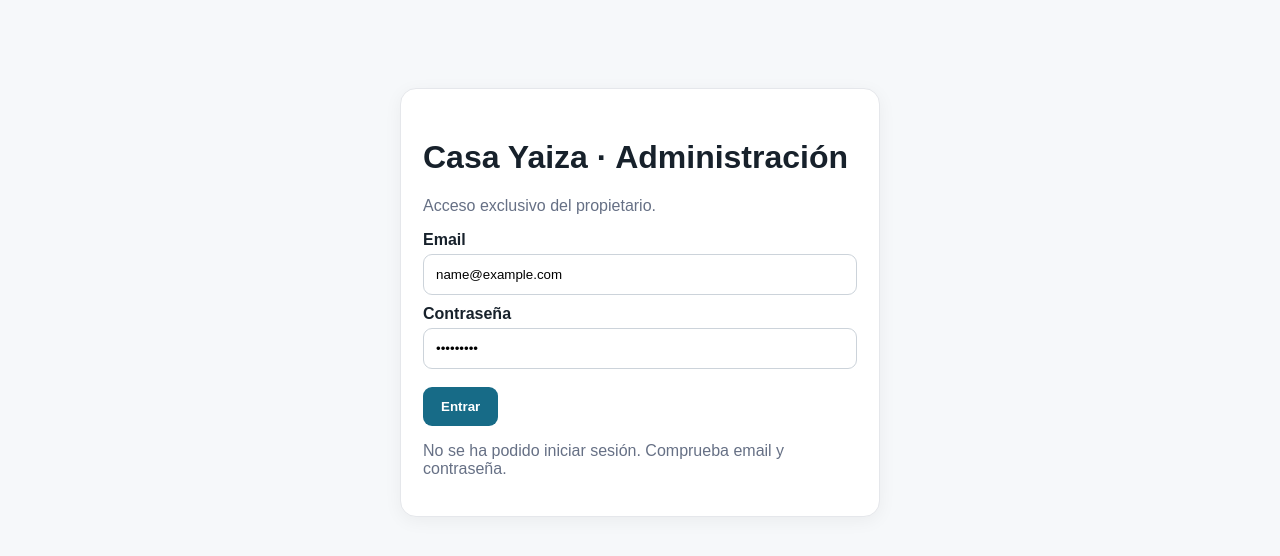
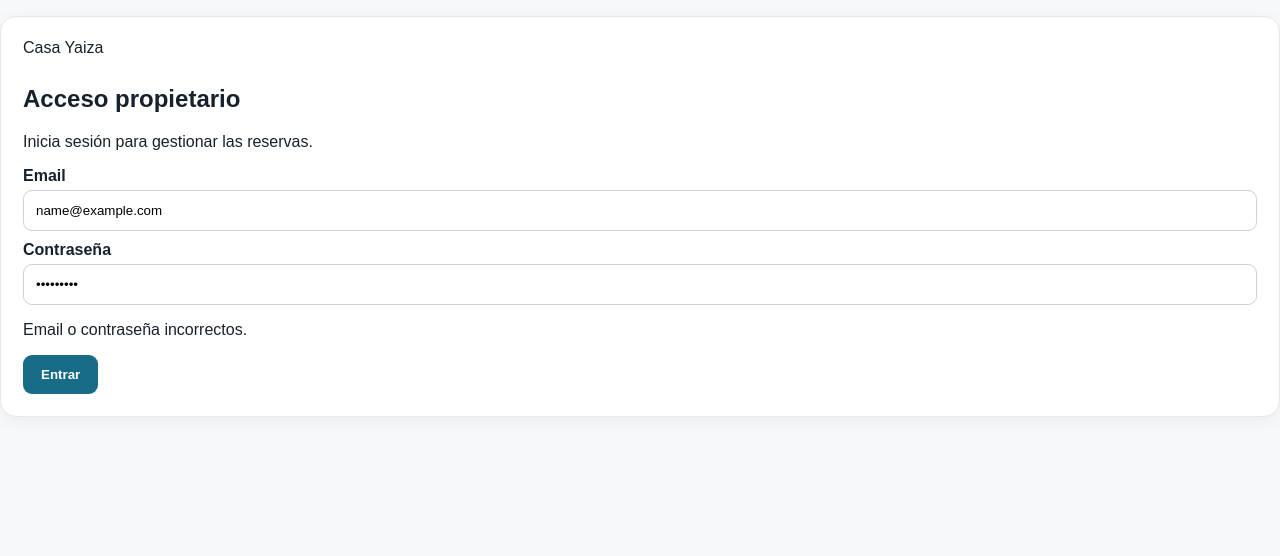
Before and after one commit to f27fnv5wbr-art/casa-yaiza, a Next.js app: page /admin/login in a window 1280 px wide. Both pictures are taken after typing "name@example.com", "Sample123" into the empty fields and a click on the button "Entrar". Shown: the top 556 px of the page. Built offline with nearby package versions, Linux system fonts and the light colour scheme; no server answers.

Commit message:
Fix admin login Suspense for V2.2
Fix admin login Suspense for V2.2

```diff
--- a/src/app/admin/login/page.tsx
+++ b/src/app/admin/login/page.tsx
@@ -1,49 +1,92 @@
 'use client'
 
-import { FormEvent, useState } from 'react'
-import { useSearchParams } from 'next/navigation'
+import { Suspense, useState } from 'react'
+import { useRouter, useSearchParams } from 'next/navigation'
 import { createClient } from '@/lib/supabase/client'
 
-export default function LoginPage() {
+function LoginForm() {
+  const router = useRouter()
+  const searchParams = useSearchParams()
   const [email, setEmail] = useState('')
   const [password, setPassword] = useState('')
-  const [message, setMessage] = useState('')
-  const [busy, setBusy] = useState(false)
-  const search = useSearchParams()
+  const [error, setError] = useState('')
+  const [loading, setLoading] = useState(false)
 
-  async function submit(event: FormEvent<HTMLFormElement>) {
-    event.preventDefault()
-    setBusy(true)
-    setMessage('')
+  async function handleSubmit(e: React.FormEvent<HTMLFormElement>) {
+    e.preventDefault()
+    setError('')
+    setLoading(true)
 
     const supabase = createClient()
-    const { error } = await supabase.auth.signInWithPassword({ email, password })
+    const { error } = await supabase.auth.signInWithPassword({
+      email,
+      password,
+    })
 
     if (error) {
-      setMessage('No se ha podido iniciar sesión. Comprueba email y contraseña.')
-      setBusy(false)
+      setError('Email o contraseña incorrectos.')
+      setLoading(false)
       return
     }
 
-    const next = search.get('next')
-    window.location.assign(next?.startsWith('/admin') ? next : '/admin')
+    const next = searchParams.get('next')
+    router.replace(next && next.startsWith('/') ? next : '/admin')
+    router.refresh()
   }
 
   return (
-    <main className="wrap">
-      <div className="card" style={{ maxWidth: 480, margin: '60px auto' }}>
-        <h1>Casa Yaiza · Administración</h1>
-        <p className="muted">Acceso exclusivo del propietario.</p>
-        <form onSubmit={submit}>
-          <label>Email</label>
-          <input type="email" required autoComplete="email" value={email} onChange={e => setEmail(e.target.value)} />
-          <label>Contraseña</label>
-          <input type="password" required autoComplete="current-password" value={password} onChange={e => setPassword(e.target.value)} />
-          <br /><br />
-          <button disabled={busy}>{busy ? 'Entrando…' : 'Entrar'}</button>
-          {message && <p className="muted">{message}</p>}
+    <main className="page-shell">
+      <section className="card auth-card">
+        <div className="brand">Casa Yaiza</div>
+        <h1>Acceso propietario</h1>
+        <p>Inicia sesión para gestionar las reservas.</p>
+
+        <form onSubmit={handleSubmit}>
+          <label htmlFor="email">Email</label>
+          <input
+            id="email"
+            type="email"
+            autoComplete="email"
+            value={email}
+            onChange={(e) => setEmail(e.target.value)}
+            required
+          />
+
+          <label htmlFor="password">Contraseña</label>
+          <input
+            id="password"
+            type="password"
+            autoComplete="current-password"
+            value={password}
+            onChange={(e) => setPassword(e.target.value)}
+            required
+          />
+
+          {error && <p role="alert">{error}</p>}
+
+          <button type="submit" disabled={loading}>
+            {loading ? 'Entrando…' : 'Entrar'}
+          </button>
         </form>
-      </div>
+      </section>
     </main>
   )
 }
+
+export default function LoginPage() {
+  return (
+    <Suspense
+      fallback={
+        <main className="page-shell">
+          <section className="card auth-card">
+            <div className="brand">Casa Yaiza</div>
+            <h1>Acceso propietario</h1>
+            <p>Cargando…</p>
+          </section>
+        </main>
+      }
+    >
+      <LoginForm />
+    </Suspense>
+  )
+}
```
